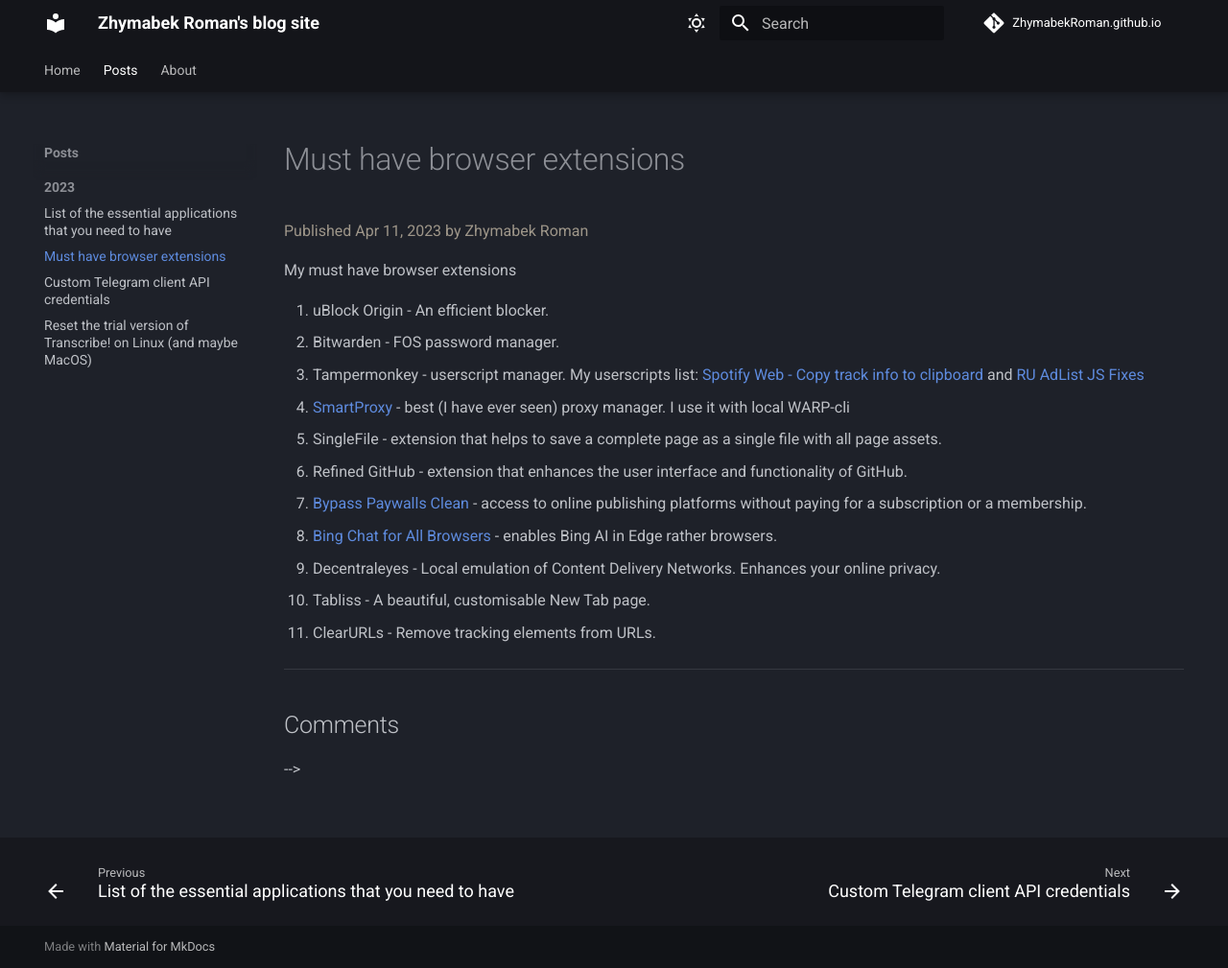
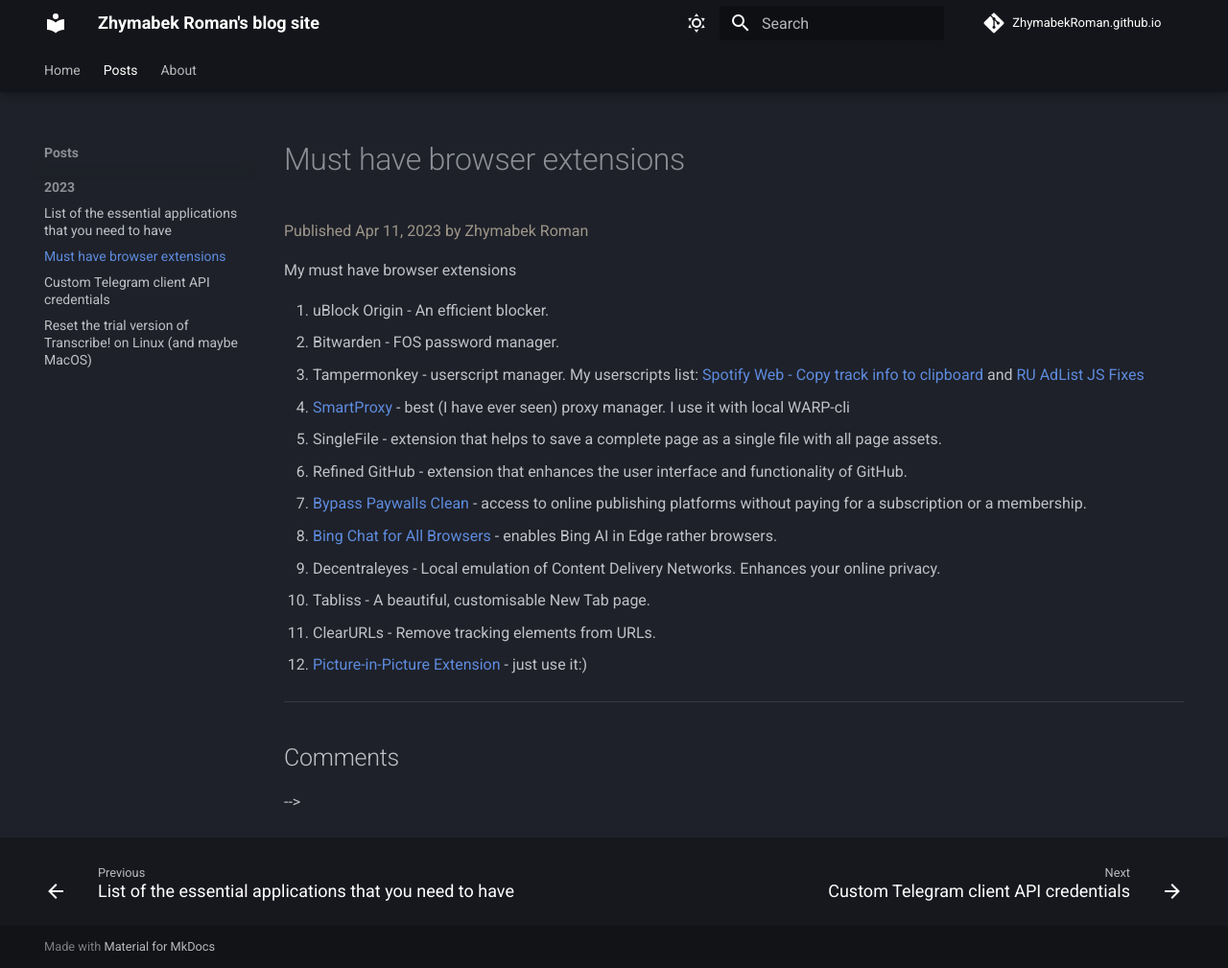
Before and after one commit to ZhymabekRoman/zhymabekroman.github.io, an MkDocs documentation site: the page built from docs/posts/must-have-browser-extensions.md, in a window 1280 px wide and 1009 px high. Shown: the whole window at 96% size. Built offline with MkDocs 1.6.1 and Material for MkDocs 9.7.7, drawn with Linux system fonts in a browser that asks for light colours; comment, search, counter and statistics services are not loaded.

Commit message:
post: update

```diff
--- a/docs/posts/must-have-browser-extensions.md
+++ b/docs/posts/must-have-browser-extensions.md
@@ -23,3 +23,4 @@
 9. Decentraleyes - Local emulation of Content Delivery Networks. Enhances your online privacy.
 10. Tabliss - A beautiful, customisable New Tab page.
 11. ClearURLs - Remove tracking elements from URLs.
+12. [Picture-in-Picture Extension](https://chrome.google.com/webstore/detail/picture-in-picture-extens/hkgfoiooedgoejojocmhlaklaeopbecg) - just use it:)
```
